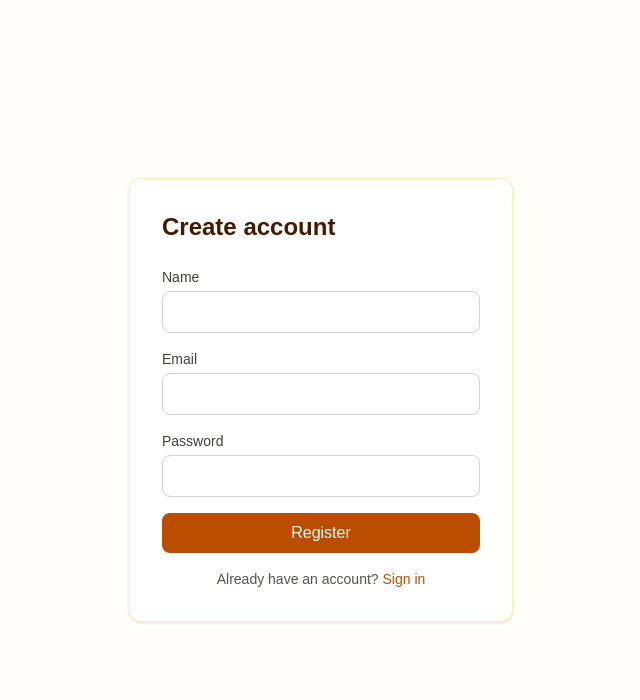
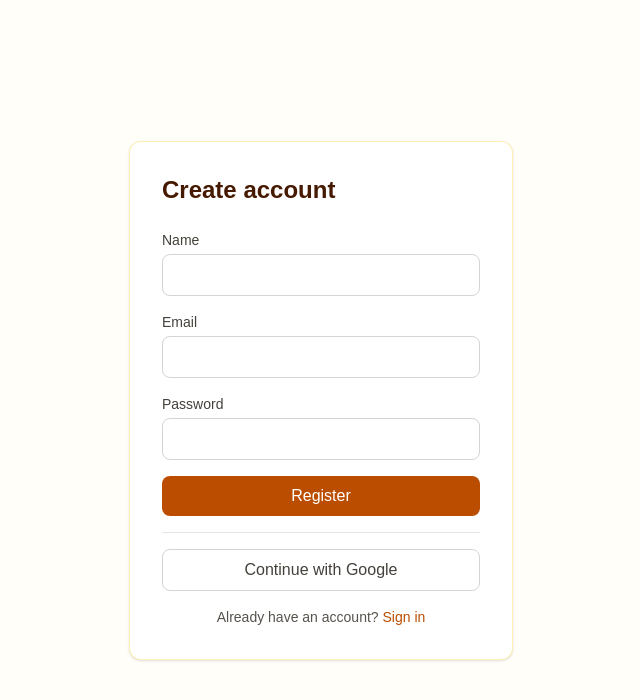
Before and after one commit to drewkeat/whiskey_night_cursor, a Next.js app: page /register in a window 1280 px wide. Shown: the top 700 px of the page, without its empty margins (319-959 px from the left). Built offline with nearby package versions, Linux system fonts and the light colour scheme; no server answers.

Commit message:
implement Google oauth

```diff
--- a/docker-compose.yml
+++ b/docker-compose.yml
@@ -36,6 +36,7 @@ services:
       CRON_SECRET: ${CRON_SECRET:-}
       GOOGLE_CLIENT_ID: ${GOOGLE_CLIENT_ID:-}
       GOOGLE_CLIENT_SECRET: ${GOOGLE_CLIENT_SECRET:-}
+      NEXT_PUBLIC_GOOGLE_CLIENT_ID: ${NEXT_PUBLIC_GOOGLE_CLIENT_ID:-${GOOGLE_CLIENT_ID:-}}
     depends_on:
       postgres:
         condition: service_healthy
--- a/src/app/(auth)/register/page.tsx
+++ b/src/app/(auth)/register/page.tsx
@@ -1,5 +1,6 @@
 "use client";
 
+import { signIn } from "next-auth/react";
 import { useRouter } from "next/navigation";
 import { useState } from "react";
 import Link from "next/link";
@@ -86,6 +87,17 @@ export default function RegisterPage() {
             Register
           </button>
         </form>
+        {process.env.NEXT_PUBLIC_GOOGLE_CLIENT_ID && (
+          <div className="mt-4 border-t border-stone-200 pt-4">
+            <button
+              type="button"
+              onClick={() => signIn("google", { callbackUrl: "/dashboard" })}
+              className="w-full rounded-lg border border-stone-300 px-4 py-2 text-stone-700 hover:bg-stone-50"
+            >
+              Continue with Google
+            </button>
+          </div>
+        )}
         <p className="mt-4 text-center text-sm text-stone-600">
           Already have an account?{" "}
           <Link href="/login" className="font-medium text-amber-700 hover:underline">
```
Also changed, not shown: 1 other file (tests, documents, lock files or other folders).
